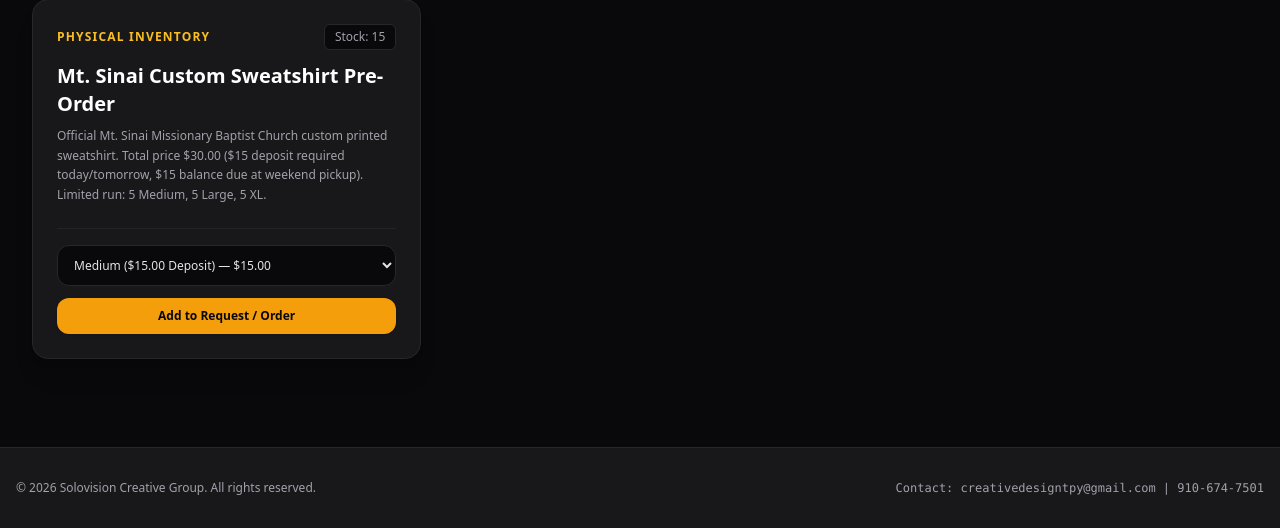
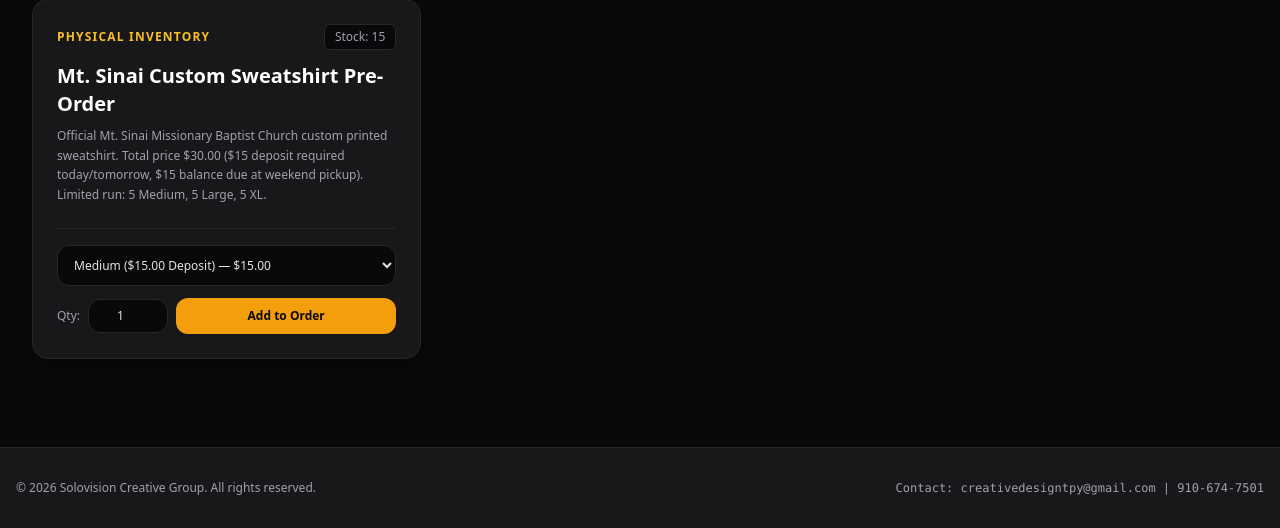
Before and after one commit to amidgetteii/solomadeit-shop, a Flask app: page / in a window 1280 px wide. Shown: the part 322-850 px from the top of the page. Run offline with Flask 3, Linux system fonts and the light colour scheme; some libraries are stand-ins or nearby versions.

Commit message:
Add quantity selector for multiple item purchases

```diff
--- a/templates/index.html
+++ b/templates/index.html
@@ -150,9 +150,14 @@
             <select id="opt-${item.id}" class="w-full bg-zinc-950 border border-zinc-800 rounded-xl px-3 py-2.5 text-xs text-zinc-200 focus:outline-none focus:border-amber-500 transition">
               ${item.options.map((opt, i) => `<option value="${i}">${opt.label} — $${opt.price.toFixed(2)}</option>`).join("")}
             </select>
-            <button onclick="addToCart(${item.id})" class="w-full bg-amber-500 hover:bg-amber-400 text-zinc-950 font-bold py-2.5 rounded-xl text-xs transition shadow cursor-pointer">
-              Add to Request / Order
+
+            <div class="flex items-center gap-2">
+              <label class="text-xs text-zinc-400 font-medium">Qty:</label>
+              <input type="number" id="qty-${item.id}" value="1" min="1" max="50" class="w-20 bg-zinc-950 border border-zinc-800 rounded-xl px-3 py-2 text-xs text-zinc-200 text-center focus:outline-none focus:border-amber-500 transition" />
+              <button onclick="addToCart('${item.id}')" class="flex-grow bg-amber-500 hover:bg-amber-400 text-zinc-950 font-bold py-2.5 px-3 rounded-xl text-xs transition shadow cursor-pointer">
+                Add to Order
               </button>
+            </div>
           </div>
         </div>
       `).join("");
@@ -174,16 +179,25 @@
       if (!product) return;
 
       const selectEl = document.getElementById(`opt-${id}`);
+      const qtyEl = document.getElementById(`qty-${id}`);
       const optIndex = parseInt(selectEl.value);
+      const quantity = parseInt(qtyEl.value) || 1;
       const selectedOpt = product.options[optIndex];
 
+      // Check if item with same option already exists in cart
+      const existing = cart.find(i => i.id === product.id && i.optionIndex === optIndex);
+      if (existing) {
+        existing.qty += quantity;
+      } else {
         cart.push({
           id: product.id,
           title: product.title,
           optionIndex: optIndex,
           optionLabel: selectedOpt.label,
-        price: selectedOpt.price
+          price: selectedOpt.price,
+          qty: quantity
         });
+      }
       updateCartUI();
       toggleCart();
     }
@@ -194,7 +208,8 @@
     }
 
     function updateCartUI() {
-      document.getElementById("cart-count").innerText = cart.length;
+      const totalCount = cart.reduce((sum, item) => sum + item.qty, 0);
+      document.getElementById("cart-count").innerText = totalCount;
       const container = document.getElementById("cart-items");
 
       if (cart.length === 0) {
@@ -204,10 +219,10 @@
           <div class="pt-3 flex justify-between items-start gap-2">
             <div>
               <p class="text-sm font-semibold text-white">${item.title}</p>
-              <p class="text-xs text-amber-400 font-mono">${item.optionLabel}</p>
+              <p class="text-xs text-amber-400 font-mono">${item.optionLabel} (Qty: ${item.qty})</p>
             </div>
             <div class="flex items-center gap-3">
-              <span class="text-sm font-bold text-zinc-200">$${item.price.toFixed(2)}</span>
+              <span class="text-sm font-bold text-zinc-200">$${(item.price * item.qty).toFixed(2)}</span>
               <button onclick="removeFromCart(${i})" class="text-xs text-red-400 hover:text-red-300 p-1 cursor-pointer">✕</button>
             </div>
           </div>
@@ -216,7 +231,7 @@
 
       const delivery = document.getElementById("cust-delivery").value;
       const shipping = (cart.length > 0 && delivery === "shipping") ? 6 : 0;
-      const subtotal = cart.reduce((sum, item) => sum + item.price, 0);
+      const subtotal = cart.reduce((sum, item) => sum + (item.price * item.qty), 0);
       const total = subtotal + shipping;
 
       document.getElementById("cart-total").innerText = `$${total.toFixed(2)}`;
@@ -246,7 +261,7 @@
       const name = document.getElementById("cust-name").value.trim() || "Client";
       const contact = document.getElementById("cust-contact").value.trim() || "Not provided";
       const notes = document.getElementById("cust-notes").value.trim() || "None";
-      const itemLines = cart.map(i => `• ${i.title} (${i.optionLabel}) - $${i.price.toFixed(2)}`).join("\n");
+      const itemLines = cart.map(i => `• ${i.title} (${i.optionLabel}) x ${i.qty} - $${(i.price * i.qty).toFixed(2)}`).join("\n");
 
       if (data.payMethod === "PayPal") {
         window.open(`https://www.paypal.me/SoloMadeIt/${data.total.toFixed(2)}`, "_blank");
```
Lines whose indentation alone changed are shown as unchanged.
